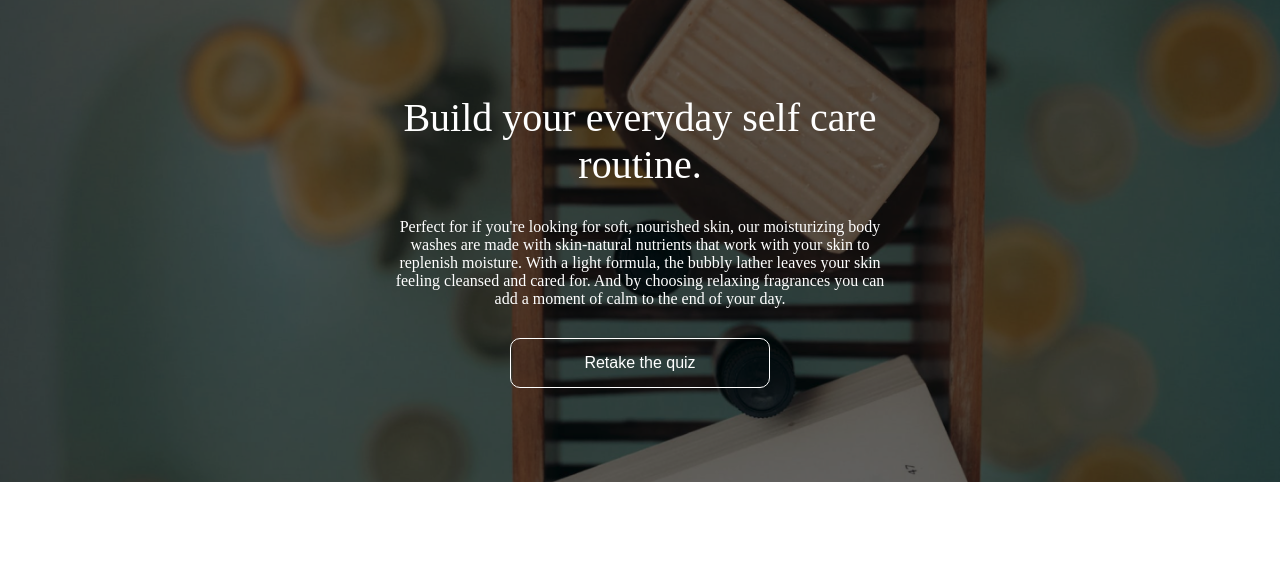
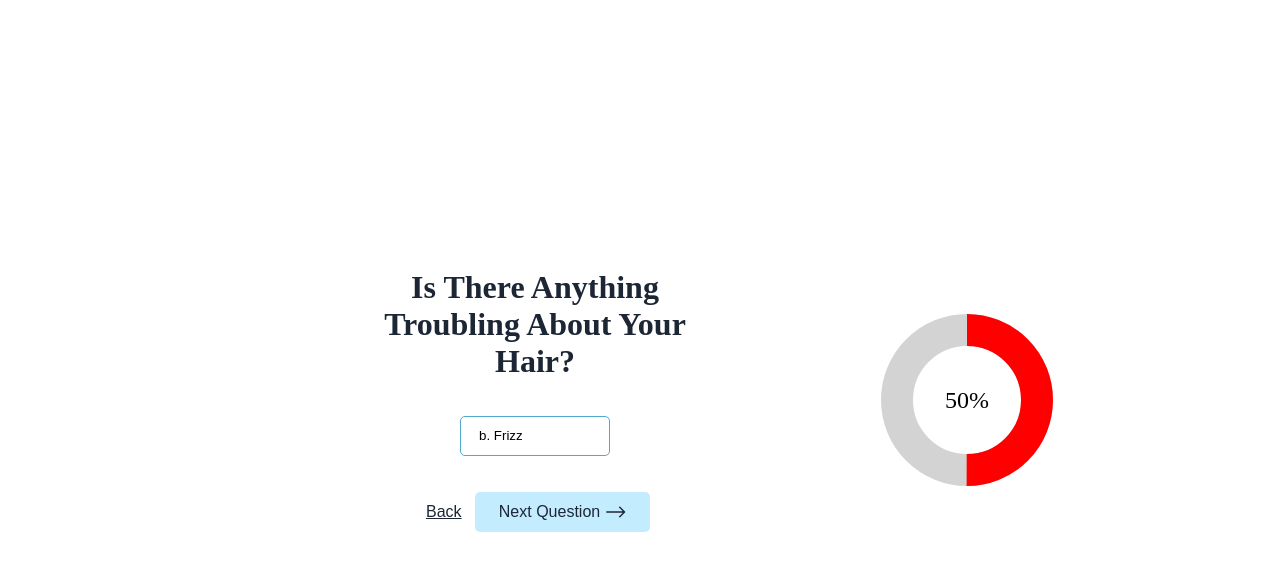
Before and after one commit to dante2302/skincareQuiz, a React (Vite) app: page / in a window 1280 px wide. Shown: the top 570 px of the page. Built offline with nearby package versions, Linux system fonts and the light colour scheme.

Commit message:
create and style question component, use template variables in textCard css

```diff
--- a/src/components/App.tsx
+++ b/src/components/App.tsx
@@ -2,12 +2,14 @@ import { Route, Routes } from "react-router-dom";
 import HomePage from "./HomePage/HomePage";
 import "./global.css";
 import ResultsPage from "./ResultsPage/ResultsPage";
+import TextCard from "./ProductSlider/TextCard";
+import Question from "./Quiz/Question";
 
 export default function App()
 {
     return (
         <Routes>
-            <Route path="/" element={<ResultsPage />} />
+            <Route path="/" element={<Question />} />
         </Routes>
     );
 }
--- a/src/components/ProductSlider/TextCard.tsx
+++ b/src/components/ProductSlider/TextCard.tsx
@@ -1,7 +1,11 @@
 import defaultTextCard from "../../static/defaultTextCard";
 import "./styles/TextCard.css";
 
-export default function TextCard({heading, paragraph}=defaultTextCard) {
+export default function TextCard({
+    heading=defaultTextCard.heading,
+    paragraph=defaultTextCard.paragraph
+})
+{
     return (
         <div>
             <div className="text-card">
--- a/src/components/ProgressBar/Circle.tsx
+++ b/src/components/ProgressBar/Circle.tsx
@@ -1,8 +1,13 @@
 import { ProgressBarCircleProps } from "../../interfaces/ProgressBarProps";
 
-export default function Circle({ color, percentage }: ProgressBarCircleProps) {
-  const r = 70;
-  const circ = 2 * Math.PI * r;
+export default function Circle({
+    color,
+    percentage,
+    radius=70,
+    strokeWidth="2rem",
+  }: ProgressBarCircleProps) {
+  const r = radius;
+  const circ = 2 * Math.PI * r; // formula for circle
   const strokePct = ((100 - percentage) * circ) / 100; // where stroke will start, e.g. from 15% to 100%.
   return (
     <circle
@@ -10,8 +15,8 @@ export default function Circle({ color, percentage }: ProgressBarCircleProps) {
       cx={100}
       cy={100}
       fill="transparent"
-      stroke={strokePct !== circ ? color : ""} // remove colour as 0% sets full circumference
-      strokeWidth={"2rem"}
+      stroke={strokePct !== circ ? color : ""} // remove color as 0% sets full circumference
+      strokeWidth={strokeWidth}
       strokeDasharray={circ}
       strokeDashoffset={percentage ? strokePct : 0}
     ></circle>
--- /dev/null
+++ b/src/components/Quiz/Question.tsx
@@ -0,0 +1,37 @@
+import ProgressBar from "../ProgressBar/ProgressBar";
+import arrowLeft from "/assets/arrowLeft.png";
+import "./styles/Question.css";
+
+export default function Question() {
+  return (
+    <div className="question-outer-wrap">
+      <div className="question-content-container">
+        <h1 className="question-heading">Is There Anything Troubling About Your Hair?</h1>
+      <ol className="answer-list">
+
+
+        <li className="answer-container">
+          <button className="answer-button">
+            {`${String.fromCharCode("a".charCodeAt(0) + 1)}. Frizz`}
+          </button>
+        </li>
+      </ol>
+
+      <div className="bottom-buttons-container">
+        <button
+          className="go-back-button"
+        >
+          Back
+        </button>
+        <button
+          className="next-question-button"
+        >
+          Next Question
+          <img src={arrowLeft} alt="arrowNext" />
+        </button>
+      </div>
+      </div>
+      <ProgressBar color="red" percentage={50} />
+    </div>
+  );
+}
--- /dev/null
+++ b/src/components/Quiz/styles/Question.css
@@ -0,0 +1,125 @@
+.question-outer-wrap
+{
+    display: flex;
+    flex-direction: column;
+    align-items: center;
+    justify-content: center;
+    gap: 10px;
+    margin-block: 20px;
+}
+
+.question-content-container {
+  display: flex;
+  flex-direction: column;
+  align-content: center;
+  justify-content: center;
+  align-items: center;
+  text-align: center;
+  gap: 20px;
+}
+
+
+@media(min-width: 968px)
+{
+    .question-outer-wrap{
+        flex-direction: row;
+        margin: 0;
+    }
+    .question-content-container{
+        height: 100vh;
+    }
+}
+
+.question-heading-wrap {
+  display: flex;
+  justify-content: center;
+}
+
+.question-heading{
+  color: #1c2635;
+  max-width: 60%;
+  margin: 0 !important;
+  text-align: center;
+}
+
+.answer-container {
+  height: 40px;
+  min-width: 150px;
+  font-size: 12pt;
+  color: #1c2635;
+  padding-left: 12px;
+  border: 1px solid var(--clr-blue);
+  background: #fff;
+  border-radius: 5px;
+}
+
+button{
+  cursor: pointer
+}
+
+.answer-button{
+    display: flex;
+    flex-direction: row;
+    align-items: center;
+    width: 100%;
+    height: 100%;
+    background: none;
+    border: none;
+    text-align: left;
+}
+
+.answer-container:hover {
+  transition: 0.2s;
+  background-color: rgba(168, 168, 168, 0.3);
+}
+
+.answer-list {
+  display: flex;
+  justify-content: center;
+  flex-direction: row;
+  width: 50%;
+  flex-wrap: wrap;
+  gap: 10px;
+  list-style: none;
+}
+
+.bottom-buttons-container {
+  display: flex;
+  gap: 15px;
+}
+
+.go-back-button {
+  color: var(--clr-darkblue);
+  width: 40px;
+  text-decoration: underline;
+  background: var(--clr-white);
+  border: none;
+  font-size: 12pt;
+}
+
+.go-back-button:hover {
+  font-weight: 500;
+}
+
+.next-question-button {
+  background: var(--clr-lightblue);
+  border: none;
+  border-radius: 5px;
+  height: 40px;
+  min-width: 175px;
+  text-align: center;
+  align-items: center;
+  justify-content: center;
+  display: flex;
+  font-size: 12pt;
+  color: #1c2635;
+}
+
+.next-question-button img{
+  margin-left: 5px;
+}
+
+.next-question-button:hover {
+  transition: 0.2s;
+  background-color: var(--clr-blue);
+}
--- a/src/components/global.css
+++ b/src/components/global.css
@@ -21,6 +21,10 @@ body{
     padding: 0;
 }
 
+ol, ul{
+    padding: 0;
+}
+
 *, *::before, *::after
 {
     box-sizing: border-box;
--- a/src/interfaces/ProgressBarProps.ts
+++ b/src/interfaces/ProgressBarProps.ts
@@ -2,6 +2,8 @@ export interface ProgressBarCircleProps
 {
     color: string,
     percentage: number,
+    radius?: number,
+    strokeWidth?: string
 }
 
 export interface ProgressBarTextProps
```
Also changed, not shown: src/components/ProductSlider/styles/TextCard.css (+5 -5 lines), public/assets/arrowLeft.png (added).
